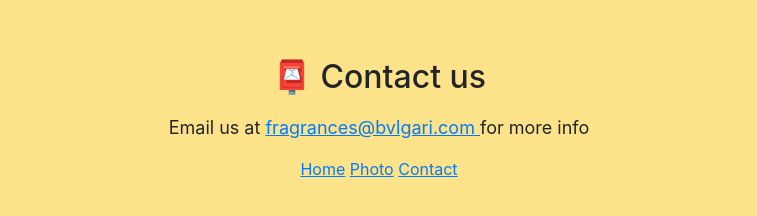
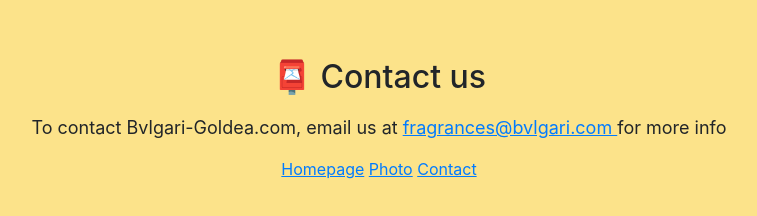
Before and after one commit to akhona-mazingisa/My-Favorite-Fragrance, a plain HTML site: page contact.html in a window 1280 px wide. Shown: the whole page, without its empty margins (261-1018 px from the left). Drawn offline with nearby package versions, Linux system fonts and the light colour scheme.

Commit message:
Updated website to make it SEO friendly

```diff
--- a/contact.html
+++ b/contact.html
@@ -2,25 +2,26 @@
 <html lang="en">
 <head>
     <meta charset="UTF-8">
-    <meta name="viewport" content="Bvlgari Goldea is my favorite fragrance width=device-width, initial-scale=1.0">
-    <title>Contact us - Akhona Mazingisa</title>
+    <meta name="viewport" content="Bvlgari Goldea is my favorite fragrance">
+    <title>Contact us - Bvlgari-Goldea.com</title>
     <link rel="stylesheet" href="https://cdn.jsdelivr.net/npm/bootstrap@4.0.0/dist/css/bootstrap.min.css" integrity="sha384-Gn5384xqQ1aoWXA+058RXPxPg6fy4IWvTNh0E263XmFcJlSAwiGgFAW/dAiS6JXm" crossorigin="anonymous">
     <link rel="stylesheet" href="style.css" />
 </head>
 <body>
       <div id="contact" class="mt-5">
         <h2>📮 Contact us</h2>
-            <p class="text-center">Email us at
-        <a href="mailto:fragrances@bvlgari.com" class="email-link">
+            <p>
+              To contact Bvlgari-Goldea.com, email us at
+        <a href="mailto:fragrances@bvlgari.com" title="contact us by email">
           fragrances@bvlgari.com
         </a>
         for more info
       </p>
       </div>
-      <div class="text-center">
-        <a href="index.html">Home</a>
-        <a href="about.html">Photo</a>
-      <a href="contact.html">Contact</a>
-</div>
+      <footer>
+        <a href="index.html" title="Home">Homepage</a>
+      <a href="about.html" title="Photo of Bvlgari Goldea Fragrance">Photo</a>
+    <a href="contact.html" title="Contact Bvlgari-Goldea.com">Contact</a>
+      </footer>
 </body>
 </html>
--- a/style.css
+++ b/style.css
@@ -22,3 +22,7 @@
     margin: 0 auto;
     border-radius: 20px;
 }
+
+footer {
+    text-align: center;
+}
```
Also changed, not shown: about.html (+8 -8 lines), index.html (+7 -7 lines).
